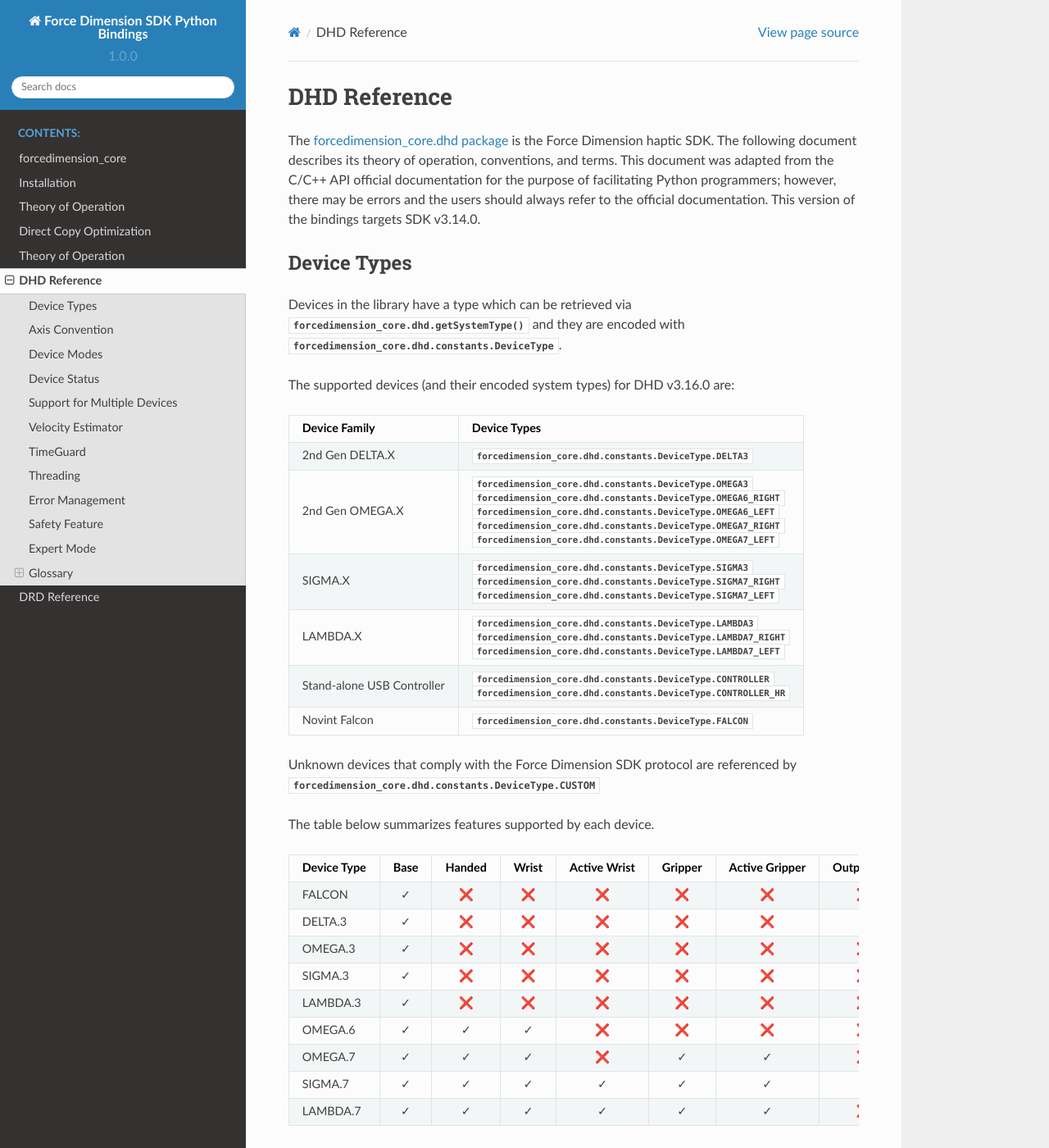
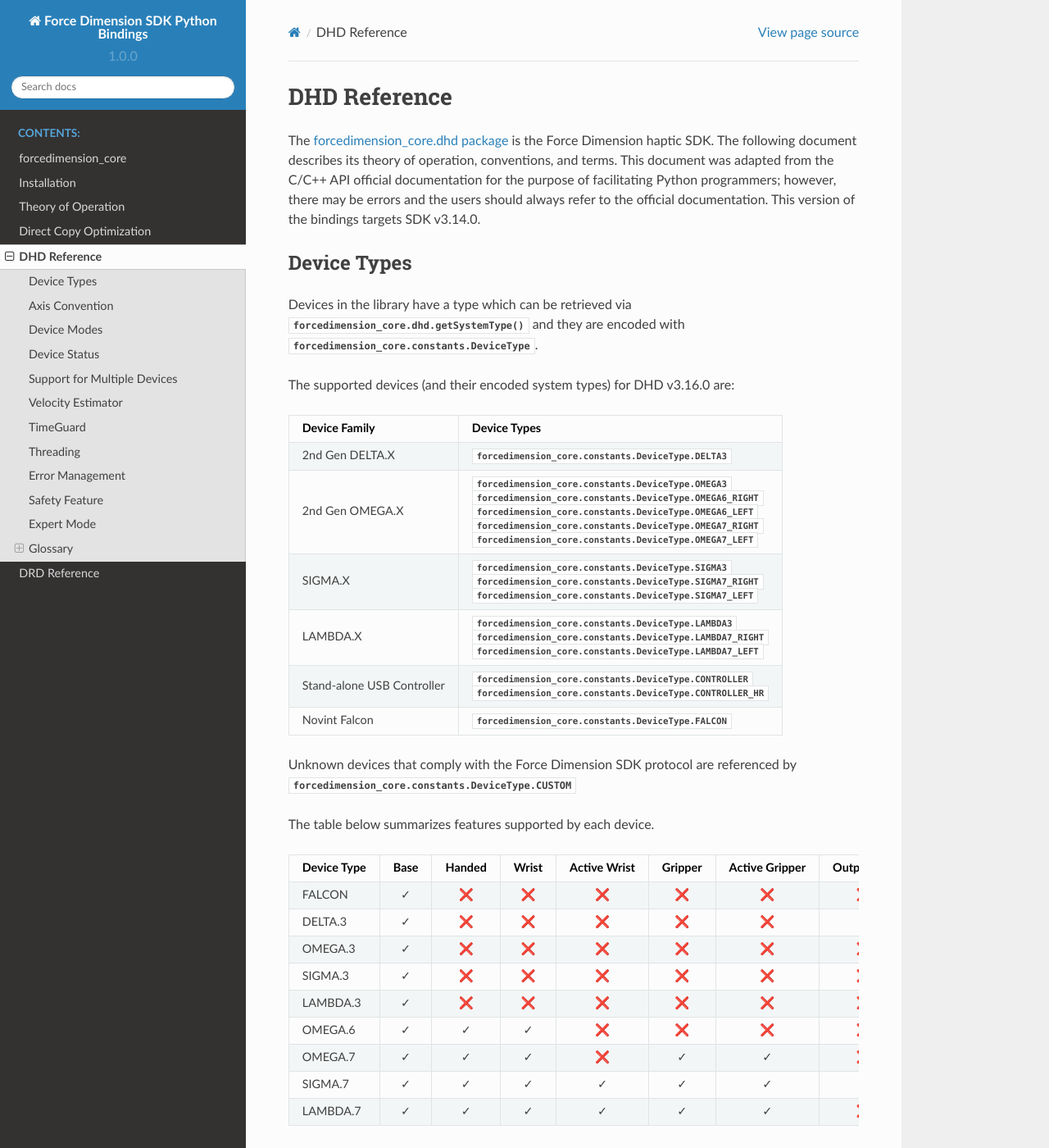
Before and after one commit to EmDash00/forcedimension_core-python-docs, a Sphinx documentation site: the page built from docs/source/forcedimension_core.dhd-doc.rst, in a window 1280 px wide and 1400 px high. Shown: the whole window at 82% size. Built offline with Sphinx 7.4.7 and the Read the Docs theme 2.0.0, drawn with Linux system fonts in a browser that asks for light colours; some of the changed text lies outside the part shown.

Commit message:
Add containers and constants to docs

```diff
--- a/docs/source/conf.py
+++ b/docs/source/conf.py
@@ -190,4 +190,7 @@
 # -- Options for intersphinx extension ---------------------------------------
 
 # Example configuration for intersphinx: refer to the Python standard library.
-intersphinx_mapping = {'python': ('https://docs.python.org/3', None)}
+intersphinx_mapping = {
+    'numpy': ('https://numpy.org/doc/1.20/', None),
+    'python': ('https://docs.python.org/3', None)
+}
--- a/docs/source/direct_copy_optimization.rst
+++ b/docs/source/direct_copy_optimization.rst
@@ -34,7 +34,7 @@
 
 
 Theory of Operation
-===================
+-------------------
 
 .. note::
    This section is left for library developers and higher level users.
--- a/docs/source/forcedimension_core.dhd-doc.rst
+++ b/docs/source/forcedimension_core.dhd-doc.rst
@@ -19,47 +19,47 @@
 ------------
 
 Devices in the library have a type which can be retrieved via :func:`forcedimension_core.dhd.getSystemType()`
-and they are encoded with :class:`forcedimension_core.dhd.constants.DeviceType`.
+and they are encoded with :class:`forcedimension_core.constants.DeviceType`.
 
 The supported devices (and their encoded system types) for DHD v3.16.0 are:
 
 +----------------------------+--------------------------------------------------------------------+
 | Device Family              |  Device Types                                                      |
 +============================+====================================================================+
-| 2nd Gen DELTA.X            | :data:`forcedimension_core.dhd.constants.DeviceType.DELTA3`        |
+| 2nd Gen DELTA.X            | :data:`forcedimension_core.constants.DeviceType.DELTA3`            |
 +----------------------------+--------------------------------------------------------------------+
-| 2nd Gen OMEGA.X            | :data:`forcedimension_core.dhd.constants.DeviceType.OMEGA3`        |
+| 2nd Gen OMEGA.X            | :data:`forcedimension_core.constants.DeviceType.OMEGA3`            |
 |                            |                                                                    |
-|                            | :data:`forcedimension_core.dhd.constants.DeviceType.OMEGA6_RIGHT`  |
+|                            | :data:`forcedimension_core.constants.DeviceType.OMEGA6_RIGHT`      |
 |                            |                                                                    |
-|                            | :data:`forcedimension_core.dhd.constants.DeviceType.OMEGA6_LEFT`   |
+|                            | :data:`forcedimension_core.constants.DeviceType.OMEGA6_LEFT`       |
 |                            |                                                                    |
-|                            | :data:`forcedimension_core.dhd.constants.DeviceType.OMEGA7_RIGHT`  |
+|                            | :data:`forcedimension_core.constants.DeviceType.OMEGA7_RIGHT`      |
 |                            |                                                                    |
-|                            | :data:`forcedimension_core.dhd.constants.DeviceType.OMEGA7_LEFT`   |
+|                            | :data:`forcedimension_core.constants.DeviceType.OMEGA7_LEFT`       |
 +----------------------------+--------------------------------------------------------------------+
-| SIGMA.X                    | :data:`forcedimension_core.dhd.constants.DeviceType.SIGMA3`        |
+| SIGMA.X                    | :data:`forcedimension_core.constants.DeviceType.SIGMA3`            |
 |                            |                                                                    |
-|                            | :data:`forcedimension_core.dhd.constants.DeviceType.SIGMA7_RIGHT`  |
+|                            | :data:`forcedimension_core.constants.DeviceType.SIGMA7_RIGHT`      |
 |                            |                                                                    |
-|                            | :data:`forcedimension_core.dhd.constants.DeviceType.SIGMA7_LEFT`   |
+|                            | :data:`forcedimension_core.constants.DeviceType.SIGMA7_LEFT`       |
 +----------------------------+--------------------------------------------------------------------+
-| LAMBDA.X                   | :data:`forcedimension_core.dhd.constants.DeviceType.LAMBDA3`       |
+| LAMBDA.X                   | :data:`forcedimension_core.constants.DeviceType.LAMBDA3`           |
 |                            |                                                                    |
-|                            | :data:`forcedimension_core.dhd.constants.DeviceType.LAMBDA7_RIGHT` |
+|                            | :data:`forcedimension_core.constants.DeviceType.LAMBDA7_RIGHT`     |
 |                            |                                                                    |
-|                            | :data:`forcedimension_core.dhd.constants.DeviceType.LAMBDA7_LEFT`  |
+|                            | :data:`forcedimension_core.constants.DeviceType.LAMBDA7_LEFT`      |
 +----------------------------+--------------------------------------------------------------------+
-| Stand-alone USB Controller | :data:`forcedimension_core.dhd.constants.DeviceType.CONTROLLER`    |
+| Stand-alone USB Controller | :data:`forcedimension_core.constants.DeviceType.CONTROLLER`        |
 |                            |                                                                    |
-|                            | :data:`forcedimension_core.dhd.constants.DeviceType.CONTROLLER_HR` |
+|                            | :data:`forcedimension_core.constants.DeviceType.CONTROLLER_HR`     |
 +----------------------------+--------------------------------------------------------------------+
-| Novint Falcon              | :data:`forcedimension_core.dhd.constants.DeviceType.FALCON`        |
+| Novint Falcon              | :data:`forcedimension_core.constants.DeviceType.FALCON`            |
 +----------------------------+--------------------------------------------------------------------+
 
 
 Unknown devices that comply with the Force Dimension SDK protocol are referenced by
-:data:`forcedimension_core.dhd.constants.DeviceType.CUSTOM`
+:data:`forcedimension_core.constants.DeviceType.CUSTOM`
 
 The table below summarizes features supported by each device.
 
@@ -86,7 +86,7 @@
 ---------------
 
 For data is passed in or out as a (mutable) sequence of floats
-(at :data:`forcedimension_core.dhd.constants.MAX_DOF` length) it is encoded as follows:
+(at :data:`forcedimension_core.constants.MAX_DOF` length) it is encoded as follows:
 
 ``postion_dof = [pos_x, pos_y, pos_z, euler_angle_x, euler_angle_y, euler_angle_z, gripper_gap]``
 
@@ -159,8 +159,8 @@
 - :func:`forcedimension_core.dhd.getGripperAngularVelocityRad()`
 - :func:`forcedimension_core.dhd.getGripperAngularVelocityDeg()`
 
-Currently, the only supported velocity estimator mode is :data:`forcedimension_core.dhd.constants.VELOCITY_WINDOWING`.
-The default window size (in [ms]) for the velocity estimator is :data:`forcedimension_core.dhd.constants.VELOCITY_WINDOW`.
+Currently, the only supported velocity estimator mode is :data:`forcedimension_core.constants.VELOCITY_WINDOWING`.
+The default window size (in [ms]) for the velocity estimator is :data:`forcedimension_core.constants.VELOCITY_WINDOW`.
 
 .. _time_guard:
 
@@ -175,7 +175,7 @@
 This mechanism can remove communication overhead without affecting performance if set properly, but can also
 significantly affect performance if set to the wrong value. It is recommended to leave the TimeGuard feature to its
 default setting unless a specific software architecture requires it. The SDK calls that trigger the TimeGuard feature
-will return :data:`forcedimension_core.dhd.constants.TIMEGUARD` if communication with the device was deemed unnecessary
+will return :data:`forcedimension_core.constants.TIMEGUARD` if communication with the device was deemed unnecessary
 and 0 otherwise. See :ref:`error_management` for more information.
 
 The value of the TimeGuard can be adjust via :func:`forcedimension_core.dhd.expert.setTimeGuard()`.
@@ -198,7 +198,7 @@
 ----------------
 
 DHD uses a thread-safe global accessible via :func:`forcedimension_core.dhd.errorGetLast()` to store the last
-error that occurred in each running thread. These errors are encoded by :data:`forcedimension_core.dhd.constants.ErrorNum`.
+error that occurred in each running thread. These errors are encoded by :data:`forcedimension_core.constants.ErrorNum`.
 You can get a message that describes the error with :func:`forcedimension_core.dhd.errorGetLastStr()` and
 :func:`forcedimension_core.dhd.errorGetStr()`.
 
@@ -285,7 +285,7 @@
 COM operating Mode
 ^^^^^^^^^^^^^^^^^^
 USB operations can be executed in two different modes:
-:data:`forcedimension_core.dhd.constants.ComMode.SYNC` and  :data:`forcedimension_core.dhd.constants.ComMode.ASYNC`.
+:data:`forcedimension_core.constants.ComMode.SYNC` and  :data:`forcedimension_core.constants.ComMode.ASYNC`.
 Other operation modes are reported for virtual devices
-(:data:`forcedimension_core.dhd.constants.ComMode.VIRTUAL`) and devices that are connected over the network
-(:data:`forcedimension_core.dhd.constants.ComMode.NETWORK`). Please check the documentation of each mode for more details.
+(:data:`forcedimension_core.constants.ComMode.VIRTUAL`) and devices that are connected over the network
+(:data:`forcedimension_core.constants.ComMode.NETWORK`). Please check the documentation of each mode for more details.
--- a/docs/source/forcedimension_core.dhd.rst
+++ b/docs/source/forcedimension_core.dhd.rst
@@ -7,7 +7,6 @@
    :maxdepth: 1
 
    forcedimension_core.dhd.adaptors
-   forcedimension_core.dhd.constants
    forcedimension_core.dhd.direct
    forcedimension_core.dhd.direct_expert
    forcedimension_core.dhd.expert
--- a/docs/source/forcedimension_core.rst
+++ b/docs/source/forcedimension_core.rst
@@ -10,6 +10,7 @@
    forcedimension_core.containers
    forcedimension_core.dhd
    forcedimension_core.drd
+   forcedimension_core.util
 
 Submodules
 ----------
@@ -17,4 +18,5 @@
 .. toctree::
    :maxdepth: 1
 
+   forcedimension_core.constants
    forcedimension_core.typing
```
Also changed, not shown: docs/source/forcedimension_core.constants.rst (added, +7 -0 lines), docs/source/forcedimension_core.containers.numpy.rst (added, +7 -0 lines), docs/source/forcedimension_core.containers.rst (+10 -1 lines), docs/source/forcedimension_core.dhd.constants.rst (deleted, +0 -7 lines), docs/source/forcedimension_core.util.rst (added, +7 -0 lines).
